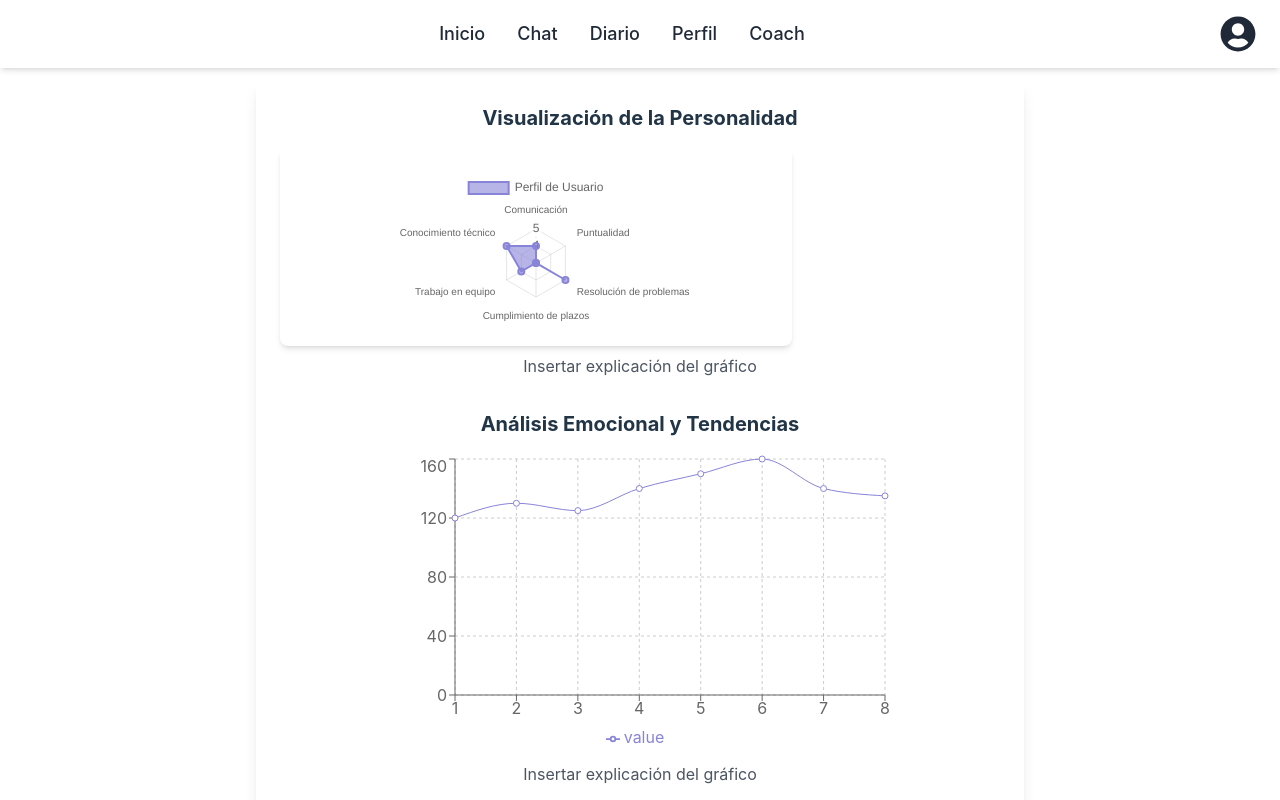
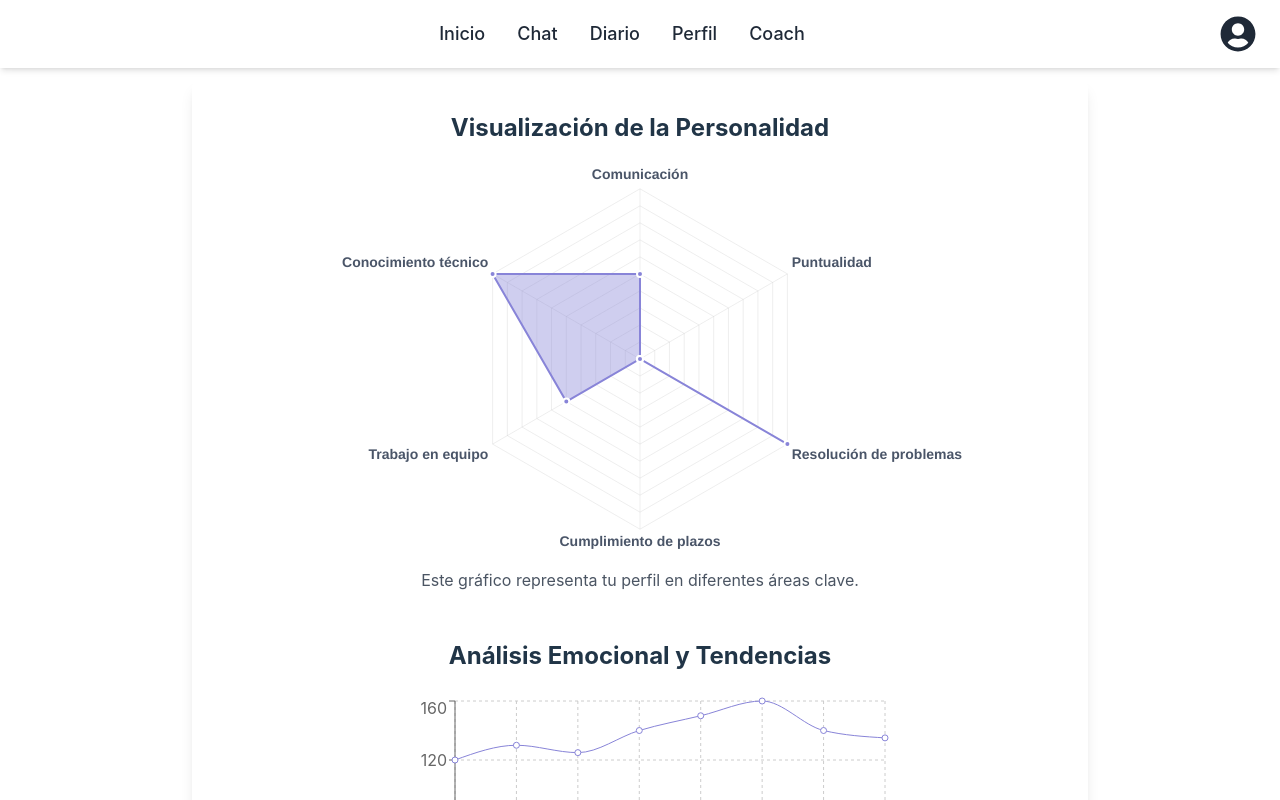
Before and after one commit to pablolobat0/bigFive, a React (Vite) app in the folder frontend/: page /perfil in a window 1280 px wide. Shown: the top 800 px of the page. Built offline with nearby package versions, Linux system fonts and the light colour scheme.

Commit message:
Pagina profile con mejor diseño y armonia

```diff
--- a/frontend/src/components/RadarChart.tsx
+++ b/frontend/src/components/RadarChart.tsx
@@ -1,27 +1,90 @@
-import React from "react";
 import { Radar } from "react-chartjs-2";
-import { Chart as ChartJS, RadialLinearScale, PointElement, LineElement, Filler, Tooltip, Legend } from "chart.js";
+import {
+  Chart as ChartJS,
+  RadialLinearScale,
+  PointElement,
+  LineElement,
+  Filler,
+  Tooltip,
+  Legend,
+} from "chart.js";
 
-// 🔹 Registrar los componentes necesarios de Chart.js
-ChartJS.register(RadialLinearScale, PointElement, LineElement, Filler, Tooltip, Legend);
+// Registrar los componentes necesarios de Chart.js
+ChartJS.register(
+  RadialLinearScale,
+  PointElement,
+  LineElement,
+  Filler,
+  Tooltip,
+  Legend
+);
 
 const data = {
-  labels: ["Comunicación", "Puntualidad", "Resolución de problemas", "Cumplimiento de plazos", "Trabajo en equipo", "Conocimiento técnico"],
+  labels: [
+    "Comunicación",
+    "Puntualidad",
+    "Resolución de problemas",
+    "Cumplimiento de plazos",
+    "Trabajo en equipo",
+    "Conocimiento técnico",
+  ],
   datasets: [
     {
       label: "Perfil de Usuario",
       data: [4, 3, 5, 3, 4, 5],
-      backgroundColor: "rgba(136, 132, 216, 0.6)",
-      borderColor: "#8884d8",
-      borderWidth: 2,
+      backgroundColor: "rgba(136, 132, 216, 0.4)", // Color de fondo más suave
+      borderColor: "#8884d8", // Color del borde
+      borderWidth: 2, // Grosor del borde
+      pointBackgroundColor: "#8884d8", // Color de los puntos
+      pointBorderColor: "#fff", // Borde de los puntos
+      pointHoverBackgroundColor: "#fff", // Color de los puntos al pasar el mouse
+      pointHoverBorderColor: "#8884d8", // Borde de los puntos al pasar el mouse
     },
   ],
 };
 
+const options = {
+  responsive: true,
+  maintainAspectRatio: false, // Permite ajustar el tamaño manualmente
+  scales: {
+    r: {
+      angleLines: {
+        display: true,
+        color: "rgba(200, 200, 200, 0.3)", // Color de las líneas angulares
+      },
+      grid: {
+        color: "rgba(200, 200, 200, 0.3)", // Color de la cuadrícula
+      },
+      pointLabels: {
+        font: {
+          size: 14, // Tamaño de las etiquetas
+          weight: "bold", // Grosor de las etiquetas
+        },
+        color: "#4a5568", // Color de las etiquetas
+      },
+      ticks: {
+        display: false, // Oculta los números en los ejes
+        beginAtZero: true,
+      },
+    },
+  },
+  plugins: {
+    legend: {
+      display: false, // Oculta la leyenda
+    },
+    tooltip: {
+      enabled: true, // Habilita los tooltips
+      backgroundColor: "rgba(0, 0, 0, 0.8)", // Fondo del tooltip
+      titleFont: { size: 14 }, // Tamaño del título del tooltip
+      bodyFont: { size: 12 }, // Tamaño del cuerpo del tooltip
+    },
+  },
+};
+
 const RadarChartComponent: React.FC = () => {
   return (
-    <div className="flex justify-center items-center bg-white p-6 shadow-md rounded-lg w-full max-w-lg">
-      <Radar data={data} options={{ responsive: true, maintainAspectRatio: false }} />
+    <div className="w-full h-96 flex justify-center items-center">
+      <Radar data={data} options={options} />
     </div>
   );
 };
--- a/frontend/src/pages/Profile.tsx
+++ b/frontend/src/pages/Profile.tsx
@@ -10,19 +10,25 @@ const Profile = () => {
 
       {/* Contenedor flexible que mantiene el footer abajo */}
       <div className="flex-1 flex items-center justify-center">
-        <main className="w-full max-w-3xl p-6 bg-white rounded-lg shadow-lg">
+        <main className="w-full max-w-4xl p-8 bg-white rounded-lg shadow-lg">
           {/* Sección del Radar Chart */}
-          <section className="text-center mb-8">
-            <h2 className="text-xl font-bold mb-4">Visualización de la Personalidad</h2>
-            <RadarChart />
-            <p className="text-gray-600 mt-2">Insertar explicación del gráfico</p>
+          <section className="text-center mb-12">
+            <h2 className="text-2xl font-bold mb-6">Visualización de la Personalidad</h2>
+            <div className="flex justify-center">
+              <RadarChart />
+            </div>
+            <p className="text-gray-600 mt-4">
+              Este gráfico representa tu perfil en diferentes áreas clave.
+            </p>
           </section>
 
           {/* Sección del Line Chart */}
           <section className="text-center">
-            <h2 className="text-xl font-bold mb-4">Análisis Emocional y Tendencias</h2>
+            <h2 className="text-2xl font-bold mb-6">Análisis Emocional y Tendencias</h2>
             <LineChart />
-            <p className="text-gray-600 mt-2">Insertar explicación del gráfico</p>
+            <p className="text-gray-600 mt-4">
+              Este gráfico muestra tus tendencias emocionales a lo largo del tiempo.
+            </p>
           </section>
         </main>
       </div>
```
